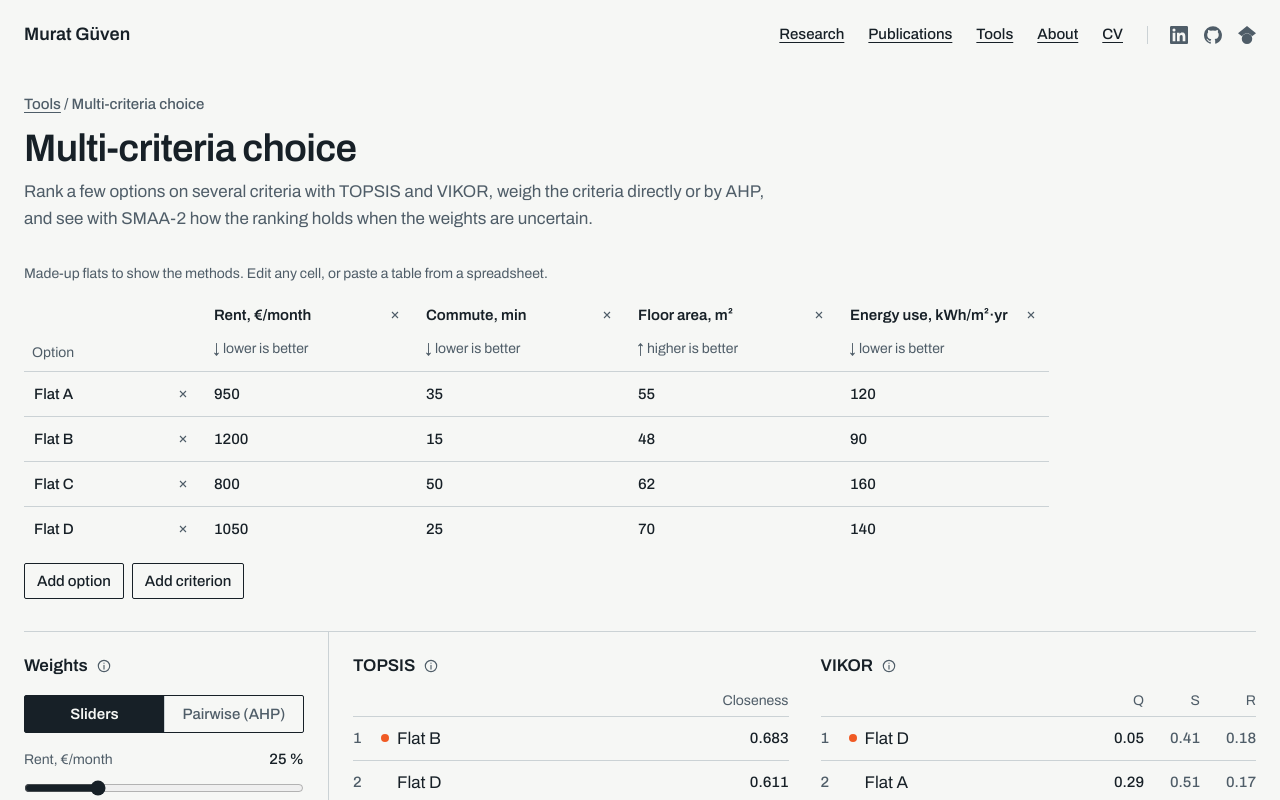
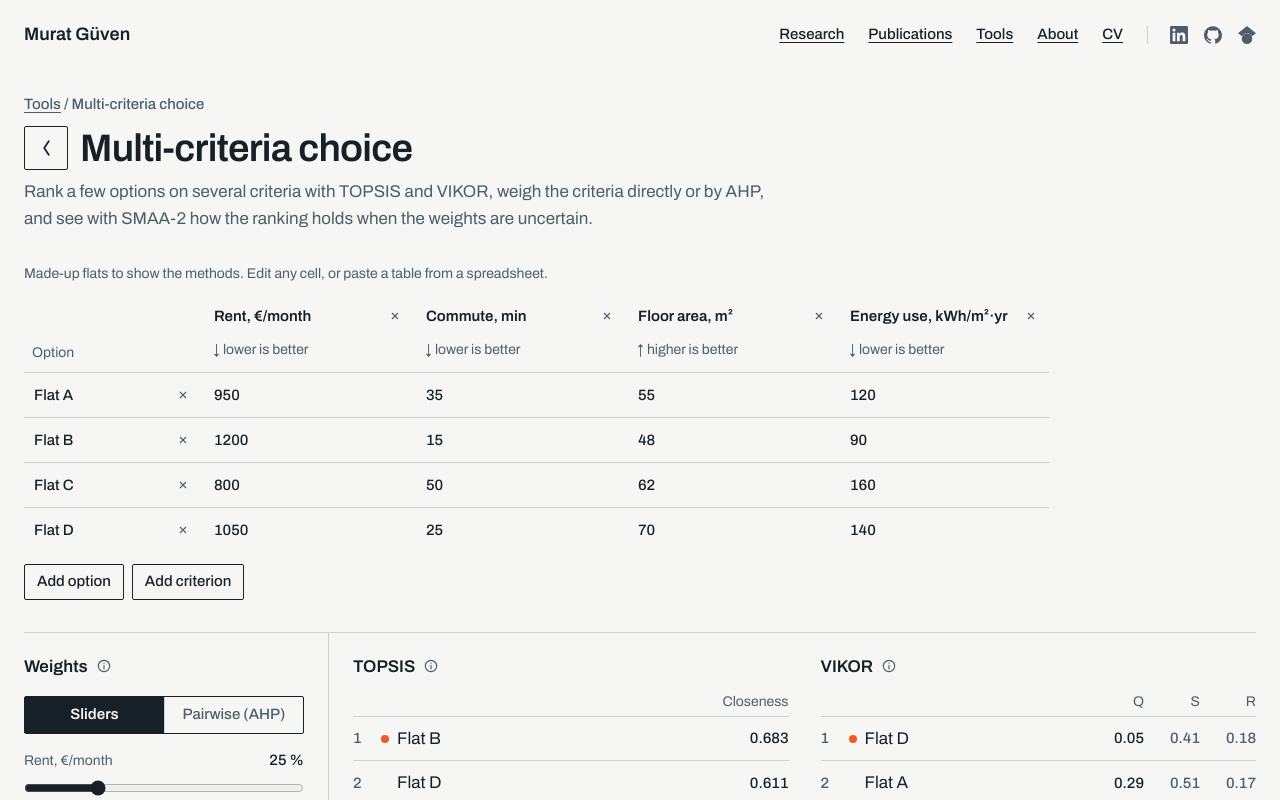
Before and after one commit to likemaestro/likemaestro.github.io, a React (Vite) app: page /tools/decision in a window 1280 px wide. Shown: the top 800 px of the page. Built offline with nearby package versions, Linux system fonts and the light colour scheme.

Commit message:
Tool pages: a square back button to /tools beside the title, in the left margin from 1600 px and in front of the title below; /tools carousel moves every 3 s

```diff
--- a/src/tools/ToolShell.tsx
+++ b/src/tools/ToolShell.tsx
@@ -7,6 +7,17 @@ export const page = (path: string) => registry.pages.find((p) => p.path === path
 const REPO = "https://github.com/likemaestro/likemaestro.github.io/tree/master/src/tools";
 /** Güven & Özdemir (2026), Finite Elements in Analysis and Design 260, 104599: the microstructure tools' related paper. */
 export const MICRO_PAPER = "https://doi.org/10.1016/j.finel.2026.104599";
+
+/** Back to /tools: a square button with a "‹", beside the title. From 1600 px it hangs in the left margin, 1.5rem from
+ *  the content; below that it stands in front of the title. It sits centred on the title's first line (1.12 × the t-h2 size). */
+const Back: React.FC = () => (
+  <Link to="/tools" aria-label="Back to Tools"
+    className="btn group mt-[calc((clamp(1.75rem,3vw,2.5rem)*1.12-2.75rem)/2)] h-11 w-11 shrink-0 px-0 min-[1600px]:absolute min-[1600px]:right-full min-[1600px]:top-0 min-[1600px]:mr-6">
+    <svg viewBox="0 0 12 24" aria-hidden="true" className="h-[18px] w-auto transition-transform duration-150 group-hover:-translate-x-[2px] group-focus-visible:-translate-x-[2px] motion-reduce:transform-none" fill="none" stroke="currentColor">
+      <path d="M9 3 3 12l6 9" strokeWidth="1.75" vectorEffect="non-scaling-stroke" strokeLinecap="round" strokeLinejoin="round" />
+    </svg>
+  </Link>
+);
 
 /** Copy text to the clipboard; resolves false where the browser refuses (the caller then shows the text). */
 async function copy(text: string) {
@@ -45,7 +56,10 @@ const ToolShell: React.FC<{
             <span aria-hidden="true"> / </span>
             <span aria-current="page">{p.title}</span>
           </nav>
-          <h1 className="t-h2 mt-3">{p.title}</h1>
+          <h1 className="t-h2 relative mt-3 flex items-start gap-3">
+            <Back />
+            <span className="min-w-0">{p.title}</span>
+          </h1>
           <p className="mt-2 max-w-[78ch] text-ink-2">{p.line}</p>
 
           <div className="mt-8">{children}</div>
--- a/src/tools/ToolsIndex.tsx
+++ b/src/tools/ToolsIndex.tsx
@@ -85,7 +85,7 @@ const FEATURED = [
   { path: "/tools/property-map", cta: "Open the property map", art: <Cells names={["axial", "shear", "bulk", "auxetic"]} tiles={2} /> },
   { path: "/tools/vibrometer", cta: "Open the vibrometer", art: DecayArt },
 ].map((f) => ({ ...f, ...registry.pages.find((t) => t.path === f.path)! }));
-const SLIDE_MS = 4500;
+const SLIDE_MS = 3000;
 
 const Icon: React.FC<{ d: string }> = ({ d }) => <svg viewBox="0 0 16 16" aria-hidden="true" className="h-4 w-4" fill="none" stroke="currentColor" strokeWidth="1.5"><path d={d} /></svg>;
 
--- a/tailwind.config.js
+++ b/tailwind.config.js
@@ -19,7 +19,7 @@ module.exports = {
       maxWidth: { page: "96rem" },   // 1536 px at the base size, wider with the root size on large screens
       animation: {
         "fade-in-down": "fade-in-down 0.5s ease-out",
-        featured: "featured 4.5s linear both",   // the featured tools' progress bar; ToolsIndex sets the duration
+        featured: "featured 3s linear both",   // the featured tools' progress bar; ToolsIndex sets the duration
       },
       keyframes: {
         "fade-in-down": {
```
Also changed, not shown: 1 other file (tests, documents, lock files or other folders).
